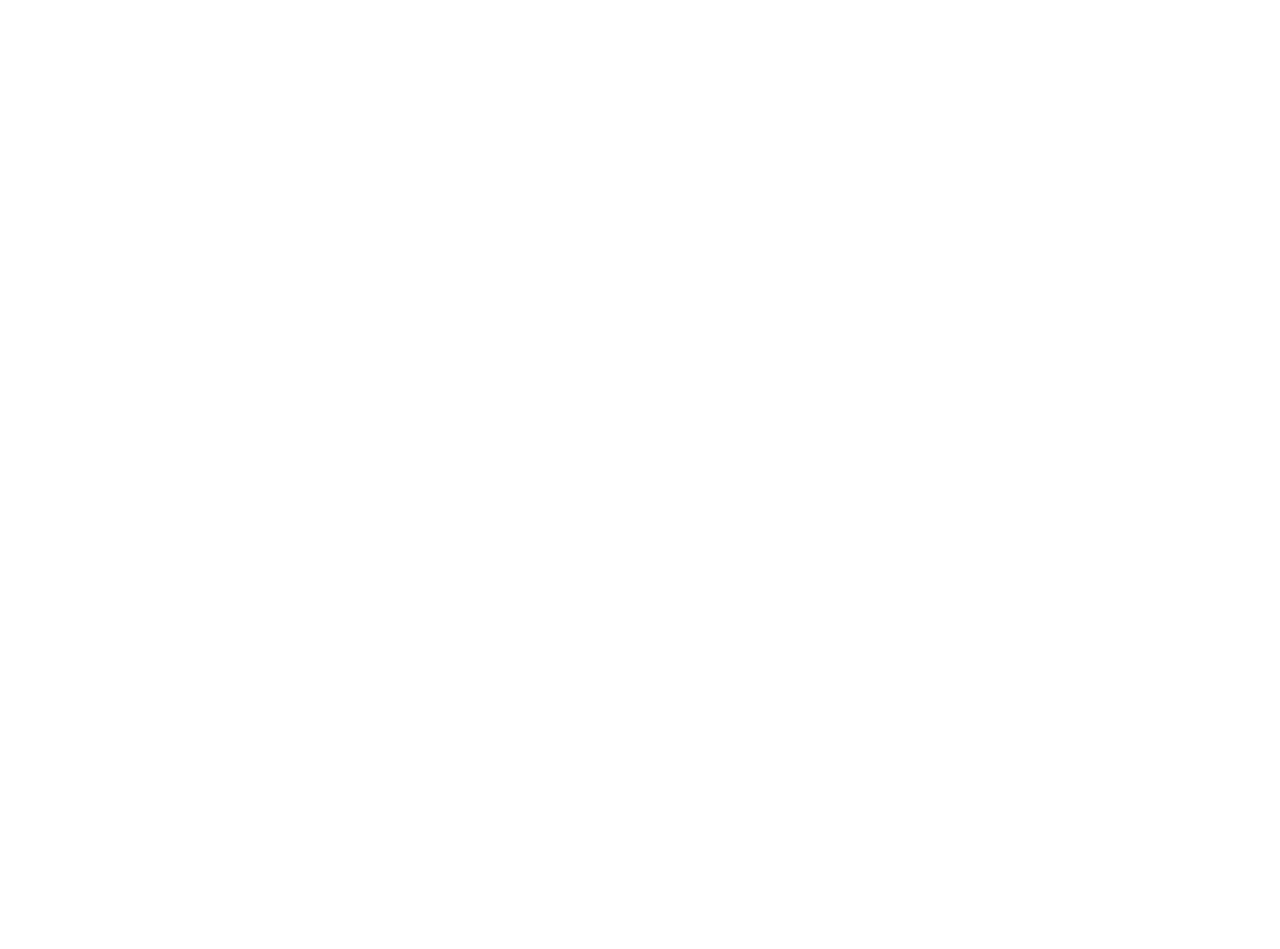
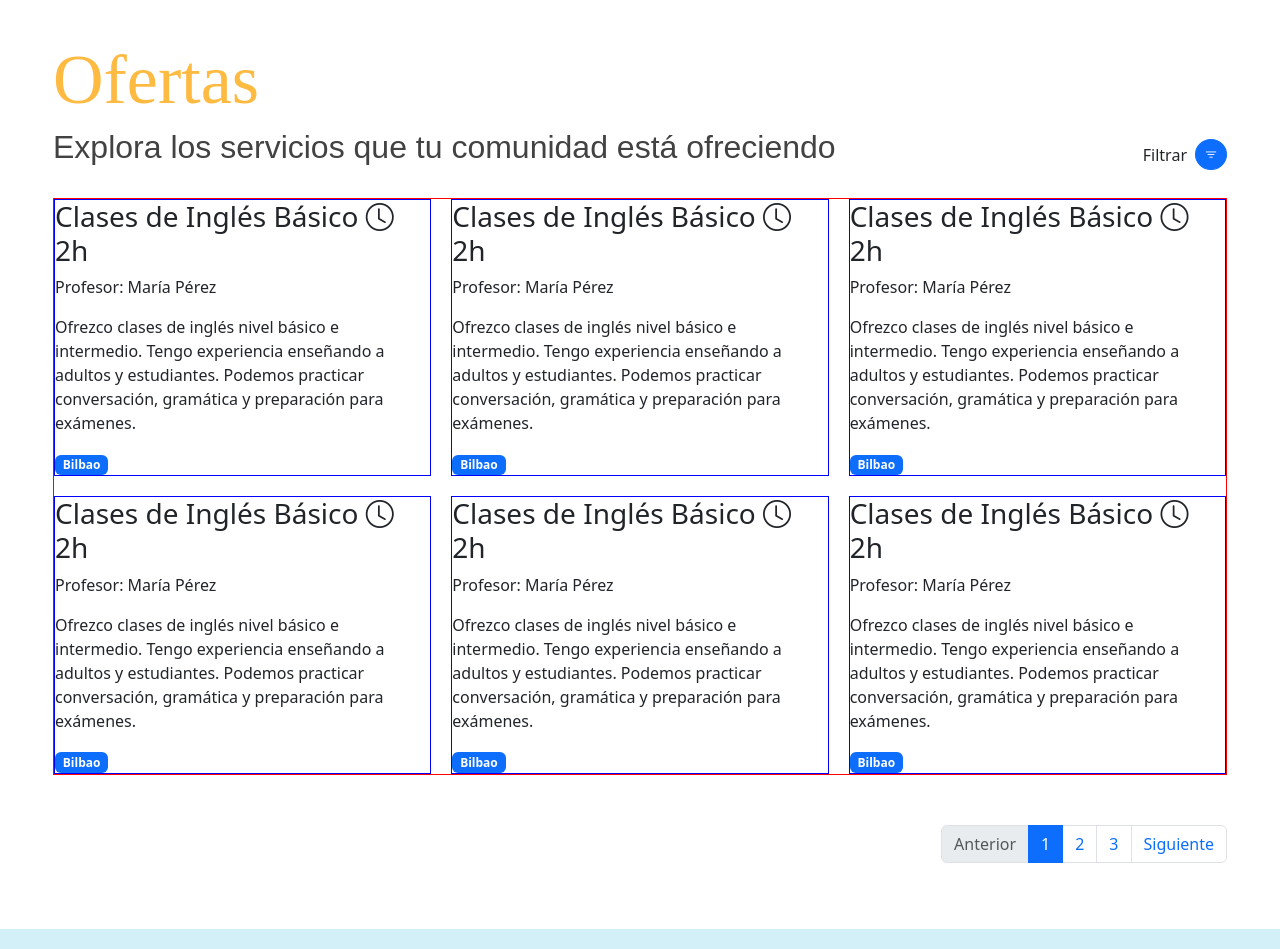
Before and after one commit to Oafonso87/OrduTruk, an Angular app: page /ofertas in a window 1280 px wide. Shown: the part 140-1089 px from the top of the page. Before the commit the page ends 800 px from the top, so only its background shows below. Built offline with nearby package versions, Linux system fonts and the light colour scheme; a web font is replaced by a local one.

Commit message:
feat: Implement offers listing page with filter toggle, pagination, and header/footer integration.

```diff
--- a/src/app/pages/ofertas/ofertas.component.html
+++ b/src/app/pages/ofertas/ofertas.component.html
@@ -0,0 +1,99 @@
+<app-header></app-header>
+<div class="row">
+    <div class="col-md-12 ofertas">
+        <div class="header">
+            <h1 class="title">Ofertas</h1>
+            <div class="filter-container">
+                <h2 class="subtitle">Explora los servicios que tu comunidad está ofreciendo</h2>
+                <div class="d-flex align-items-center gap-2 mt-3 mb-2">
+                    <span>Filtrar</span>
+                    <button class="btn btn-primary btn-sm rounded-circle" (click)="toggleFiltro()">
+                        <i class="bi bi-filter"></i>
+                    </button>
+                </div>
+            </div>
+
+
+
+
+            <div class="filtro" *ngIf="mostrarFiltro">
+                <select class="form-select" aria-label="Categoría">
+                    <option selected>Categoría</option>
+                    <option value="1">Educación</option>
+                    <option value="2">Salud</option>
+                    <option value="3">Tecnología</option>
+                    <option value="4">Hogar</option>
+                </select>
+
+                <select class="form-select" aria-label="Provincia">
+                    <option selected>Provincia</option>
+                    <option value="1">Bizkaia</option>
+                    <option value="2">Gipuzkoa</option>
+                    <option value="3">Araba</option>
+                </select>
+
+                <select class="form-select" aria-label="Localidad">
+                    <option selected>Localidad</option>
+                    <option value="1">Bilbao</option>
+                    <option value="2">Donostia</option>
+                    <option value="3">Vitoria-Gasteiz</option>
+                </select>
+
+                <select class="form-select" aria-label="Barrio">
+                    <option selected>Barrio</option>
+                    <option value="1">Casco Viejo</option>
+                    <option value="2">Abando</option>
+                    <option value="3">Deusto</option>
+                </select>
+            </div>
+
+
+        </div>
+        <div class="content-list">
+
+            <div class="oferta" *ngFor="let oferta of ofertas; let i = index">
+                <div>
+                    <img src="" alt="">
+                </div>
+                <div>
+                    <h3>Clases de Inglés Básico <span><i class="bi bi-clock"></i> 2h</span></h3>
+                    <p>Profesor: María Pérez</p>
+
+                    <p>
+                        Ofrezco clases de inglés nivel básico e intermedio. Tengo experiencia enseñando a adultos y
+                        estudiantes. Podemos practicar conversación, gramática y preparación para exámenes. </p>
+
+                    <span class="badge bg-primary">Bilbao</span>
+
+                </div>
+            </div>
+
+
+
+        </div>
+
+
+
+        <!-- Paginación -->
+        <nav aria-label="Navegación de páginas">
+            <ul class="pagination justify-content-end">
+                <li class="page-item disabled">
+                    <a class="page-link" href="#" tabindex="-1" aria-disabled="true">Anterior</a>
+                </li>
+                <li class="page-item active" aria-current="page">
+                    <a class="page-link" href="#">1</a>
+                </li>
+                <li class="page-item"><a class="page-link" href="#">2</a></li>
+                <li class="page-item"><a class="page-link" href="#">3</a></li>
+                <li class="page-item">
+                    <a class="page-link" href="#">Siguiente</a>
+                </li>
+            </ul>
+        </nav>
+
+    </div>
+
+
+
+</div>
+<app-footer></app-footer>
--- a/src/app/pages/ofertas/ofertas.component.scss
+++ b/src/app/pages/ofertas/ofertas.component.scss
@@ -0,0 +1,32 @@
+.ofertas {
+    padding: 50px 65px;
+}
+
+.filtro {
+    display: flex;
+    gap: 15px;
+    margin-top: 20px;
+    margin-bottom: 30px;
+}
+
+.content-list {
+    display: grid;
+    grid-template-columns: repeat(3, 1fr);
+    gap: 20px;
+    margin-bottom: 50px;
+    border: 1px solid red;
+}
+
+
+.oferta {
+    display: flex;
+
+    border: 1px solid blue
+}
+
+.filter-container {
+    display: flex;
+    justify-content: space-between;
+    align-items: center;
+    margin-bottom: 20px;
+}
--- a/src/app/pages/ofertas/ofertas.component.ts
+++ b/src/app/pages/ofertas/ofertas.component.ts
@@ -1,11 +1,13 @@
 import { Component, OnInit } from '@angular/core';
 import { CommonModule } from '@angular/common';
 import { Router } from '@angular/router';
+import { Header } from '../../components/header/header';
+import { Footer } from '../../components/footer/footer';
 
 @Component({
   selector: 'app-ofertas',
   standalone: true,
-  imports: [CommonModule],
+  imports: [CommonModule, Header, Footer],
   templateUrl: './ofertas.component.html',
   styleUrl: './ofertas.component.scss'
 })
@@ -18,6 +20,13 @@ export class OfertasComponent implements OnInit {
   constructor() { }
 
   public vistaActual: 'listado' | 'detalle' | 'aniadir' = 'listado';
+  public mostrarFiltro: boolean = false;
 
+  // Array para repetir ofertas 6 veces
+  public ofertas = Array(6).fill(0);
+
+  toggleFiltro(): void {
+    this.mostrarFiltro = !this.mostrarFiltro;
+  }
 
 }
--- a/src/index.html
+++ b/src/index.html
@@ -7,6 +7,7 @@
   <base href="/">
   <meta name="viewport" content="width=device-width, initial-scale=1">
   <link href="https://cdn.jsdelivr.net/npm/bootstrap@5.3.8/dist/css/bootstrap.min.css" rel="stylesheet">
+  <link rel="stylesheet" href="https://cdn.jsdelivr.net/npm/bootstrap-icons@1.11.3/font/bootstrap-icons.min.css">
   <link rel="icon" type="image/x-icon" href="moneda_tiempo.png">
 </head>
 
```
